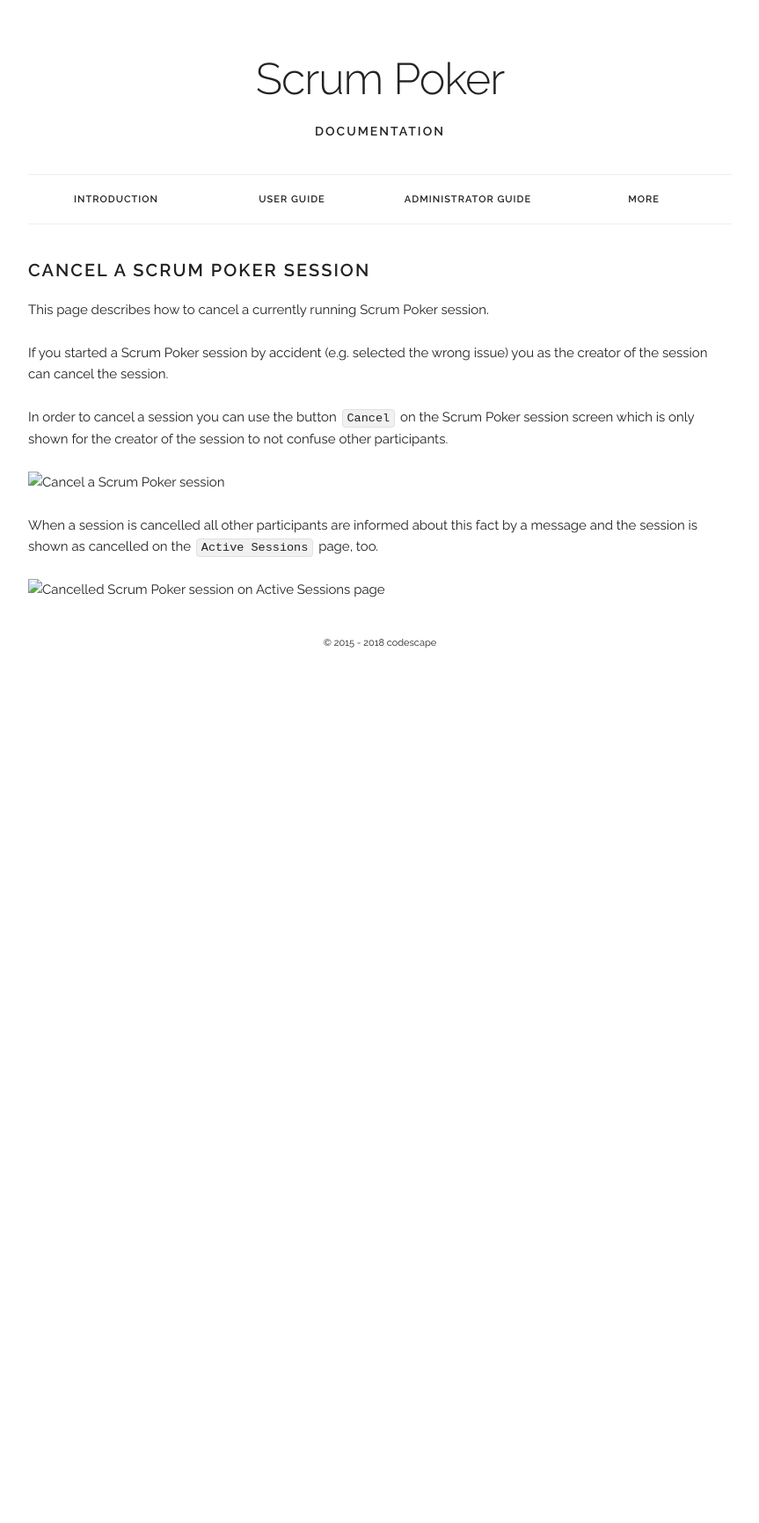
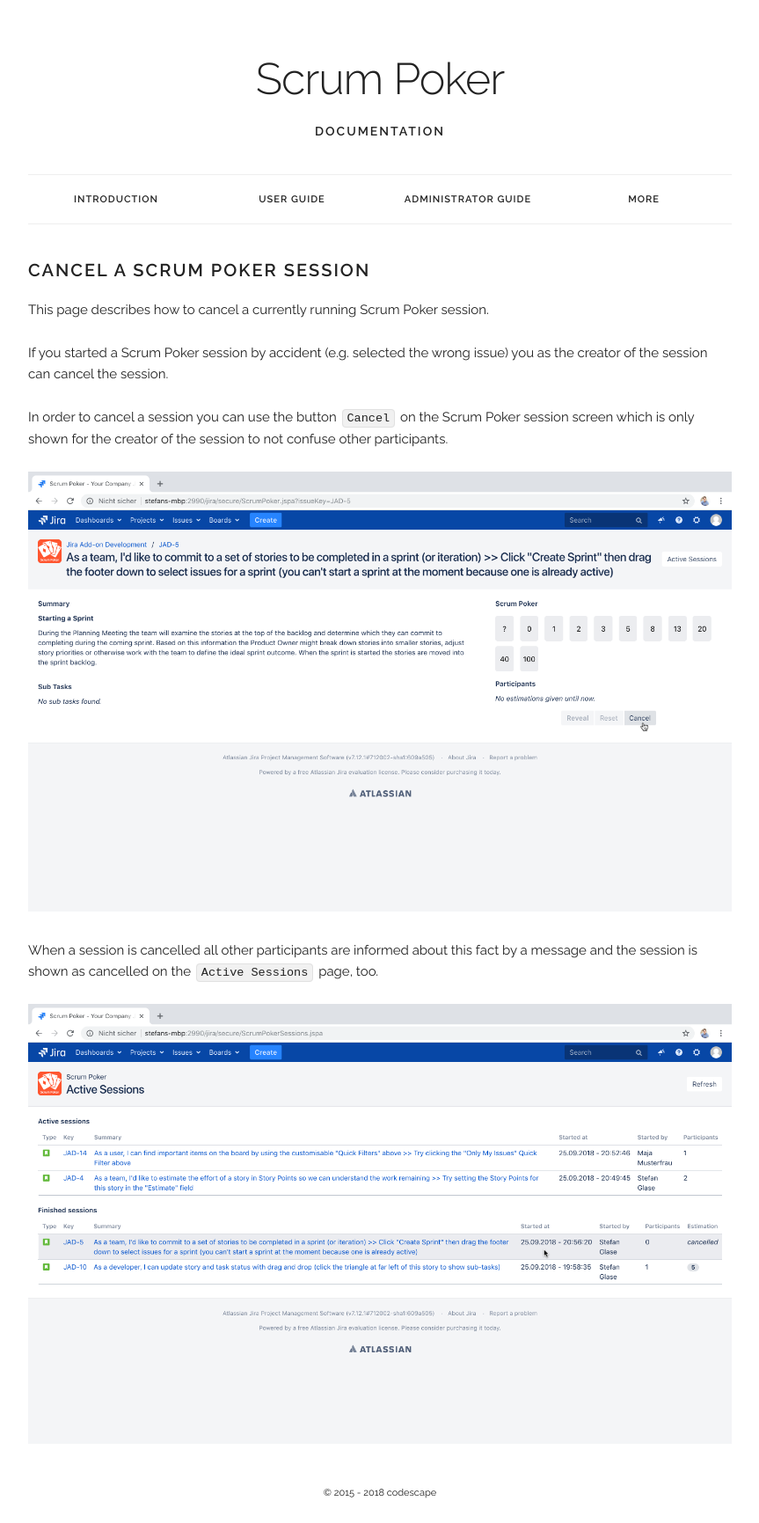
Before and after one commit to codescape/jira-scrum-poker, a Jekyll site: the page built from docs/cancel-scrum-poker-session.md, in a window 1280 px wide. Shown: the whole page at 88% size, without its empty margins (208-1071 px from the left). Built offline with Jekyll 4.4.1, drawn with Linux system fonts in a browser that asks for light colours; nearby versions of some CDN libraries; before the commit the page ends 900 px from its top, so only the background shows below that.

Commit message:
docs: add screenshots for online documentation

```diff
--- a/docs/css/custom.css
+++ b/docs/css/custom.css
@@ -33,6 +33,9 @@
 
 a {
     color: #ff5630; }
+
+img {
+    max-width: 100%; }
 
 /* Larger than phone */
 
```
Also changed, not shown: changelog.md, docs/images/cancel-scrum-poker-session-active-sessions.png (added), docs/images/cancel-scrum-poker-session-button.png (added), docs/images/join-scrum-poker-session-active-sessions.png (added), docs/images/scrum-poker-configuration-locate-page.png (added), docs/images/scrum-poker-configuration-page.png (added), docs/images/start-scrum-poker-session-context-menu.png (added), docs/images/start-scrum-poker-session-issue-detail.png (added), docs/images/start-scrum-poker-session-open-active-sessions.png (added).
